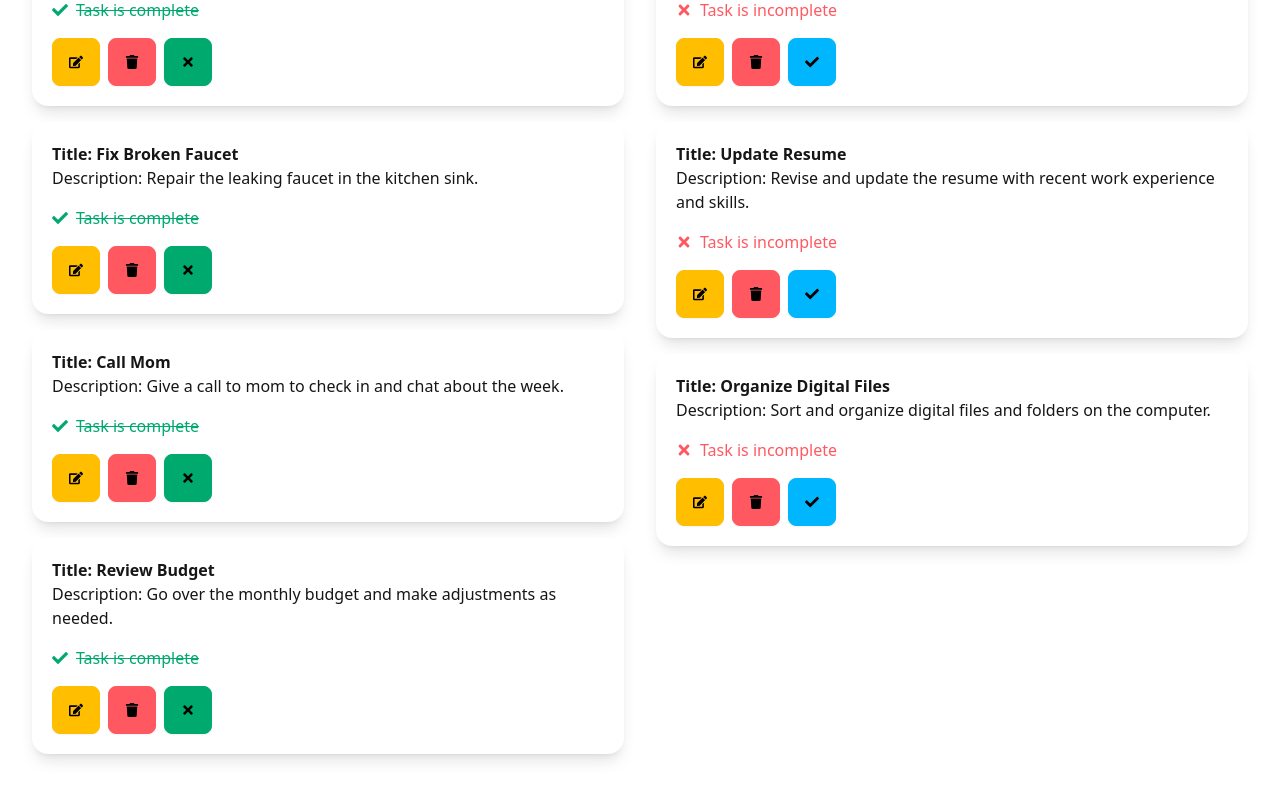
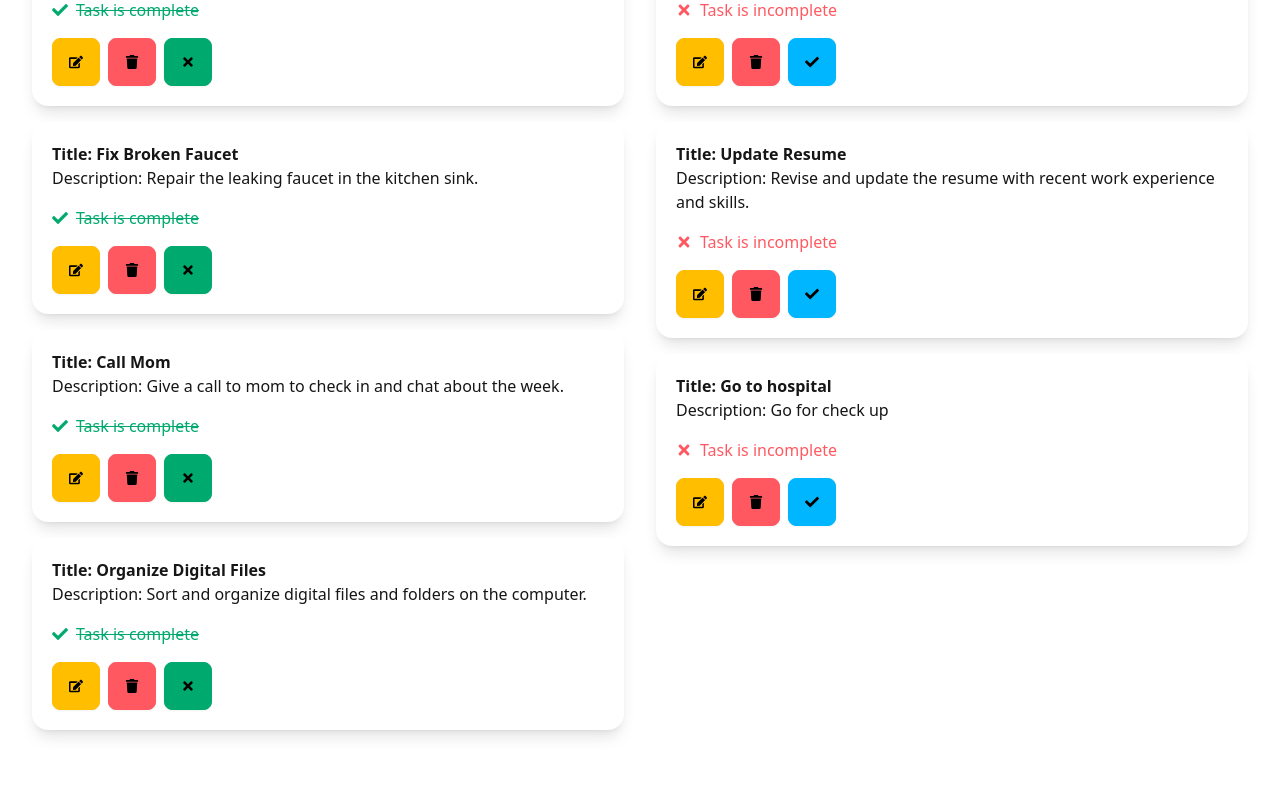
Before and after one commit to ogada-otieno/moringa-todo-tutorial-react, a React (Create React App) app: page / in a window 1280 px wide. Shown: the part 1494-2294 px from the top of the page. After the commit the page ends 2272 px from the top, so only its background shows below. Built offline with nearby package versions, Linux system fonts and the light colour scheme; data requests are answered from the project's data file.

Commit message:
feat: add DELETE functionalities

```diff
--- a/db.json
+++ b/db.json
@@ -82,13 +82,13 @@
       "id": "14",
       "title": "Organize Digital Files",
       "description": "Sort and organize digital files and folders on the computer.",
-      "isComplete": false
+      "isComplete": true
     },
     {
-      "id": "15",
-      "title": "Review Budget",
-      "description": "Go over the monthly budget and make adjustments as needed.",
-      "isComplete": true
+      "id": "bc02",
+      "title": "Go to hospital",
+      "description": "Go for check up",
+      "isComplete": false
     }
   ]
 }
--- a/src/App.js
+++ b/src/App.js
@@ -93,10 +93,10 @@ function App() {
     // Get the updated todo
     const updatedTodo = updatedTodos.find((todo) => todo.id === id);
 
-    // update the todo on the server
+    // update the todo on the server using a PAtch request
     try {
       const response = await fetch(`http://localhost:5000/myTodos/${id}`, {
-        method: 'PUT',
+        method: 'PATCH',
         headers: {
           'Content-Type': 'application/json',
         },
@@ -121,6 +121,25 @@ function App() {
      }
   };
 
+  const deleteTodo = async (id) => {
+      try {
+        const response = await fetch(`http://localhost:5000/myTodos/${id}`, {
+          method: 'DELETE',
+        });
+
+        if (!response.ok) {
+          throw new Error('Failed to delete todo');
+        }
+
+        // Remove the todo from the local state
+        setJsonData(jsonData.filter((todo) => todo.id !== id));
+        toast.success('Task deleted successfully');
+      } catch (error) {
+        console.error(error);
+        toast.error('Failed to delete task');
+      }
+  };
+
   return (
     <>
       <div className='App container mx-auto p-4'>
@@ -133,7 +152,7 @@ function App() {
         <div id='todolist' className='mt-8'>
           {/* passing todos as a prop to <TodoList /> */}
           {/* <TodoList todos={todos} onToggle={toggleTodo} /> */}
-          <TodoList todos={jsonData} onToggle={toggleTodo} />
+          <TodoList todos={jsonData} onToggle={toggleTodo} onDelete={deleteTodo}/>
         </div>
 
         {/* Toaster component from react-hot-toast*/}
--- a/src/components/TodoItem.jsx
+++ b/src/components/TodoItem.jsx
@@ -1,17 +1,14 @@
 import { FaCheck, FaTimes, FaEdit, FaTrash } from 'react-icons/fa';
 // this is a child component of <TodoList />
 
-function TodoItem({ todo,onToggle }) {
+function TodoItem({ todo,onToggle,onDelete }) {
 
   // handleEdit
   const handleEdit = (id) => {
     console.log(`task ID ${id} is to be edited`);
   };
 
-  // handleDelete
-  const handleDelete = (id) => {
-    console.log(`task ID ${id} is to be deleted`);
-  };
+
 
   return (
     <div className='card bg-base-100 shadow-lg p-5 mb-4'>
@@ -33,7 +30,7 @@ function TodoItem({ todo,onToggle }) {
         <button onClick={() => handleEdit(todo.id)} className='btn btn-warning'>
           <FaEdit />
         </button>
-        <button onClick={() => handleDelete(todo.id)} className='btn btn-error'>
+        <button onClick={() => onDelete(todo.id)} className='btn btn-error'>
           <FaTrash />
         </button>
           <button
--- a/src/components/TodoList.jsx
+++ b/src/components/TodoList.jsx
@@ -3,7 +3,7 @@ import TodoItem from './TodoItem';
 
 // This is the parent component of <TodoItem />
 // Child component of <App />
-const TodoList = ({ todos,onToggle }) => {
+const TodoList = ({ todos,onToggle,onDelete }) => {
   // handling JS outside our elements
 
     // we pass an arg, filterCondition, which can either be true or false
@@ -14,7 +14,7 @@ const TodoList = ({ todos,onToggle }) => {
   const todoItemsFilteredAndMapped = (filterCondition) =>
     todos
       .filter((todo) => todo.isComplete === filterCondition)
-      .map((todo) => <TodoItem key={todo.id} todo={todo} onToggle={onToggle}/>);
+      .map((todo) => <TodoItem key={todo.id} todo={todo} onToggle={onToggle} onDelete={onDelete} />);
 
   return (
     <div id='todolist' className='flex flex-col lg:flex-row'>
```
